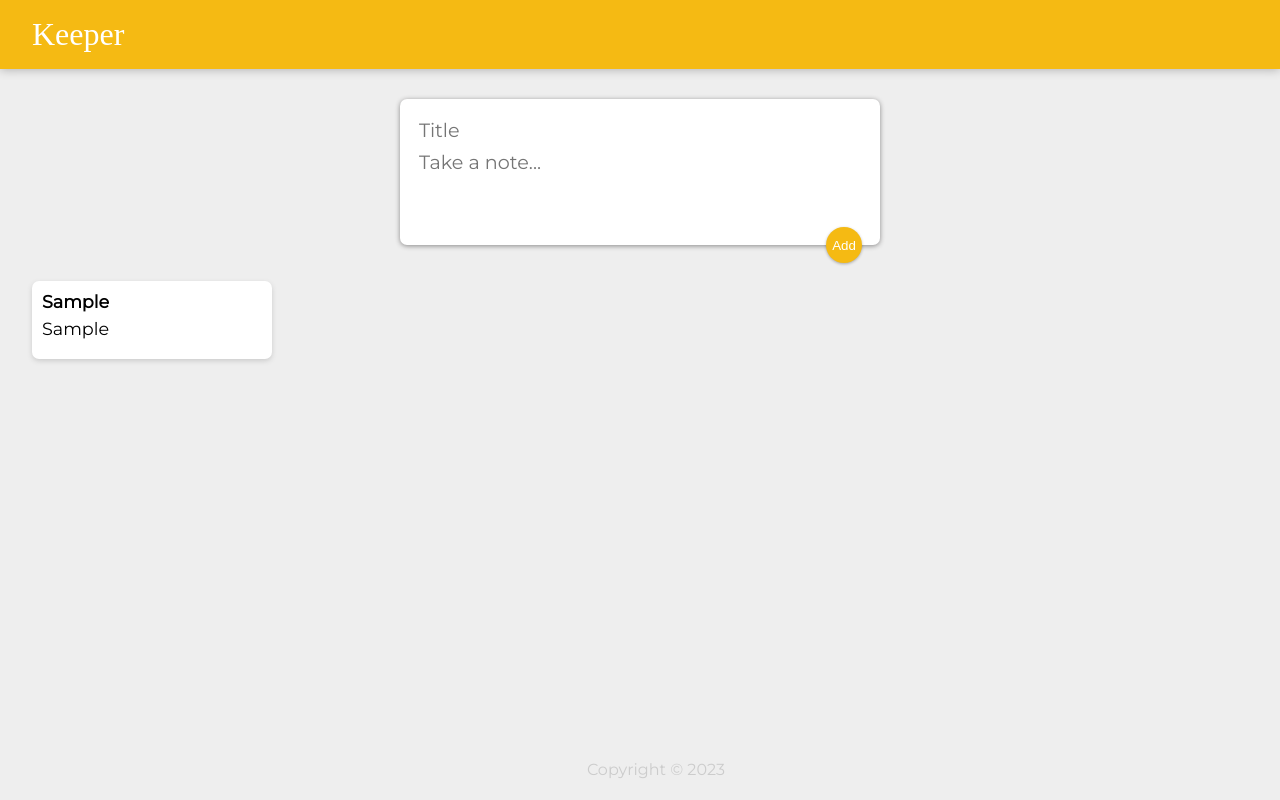
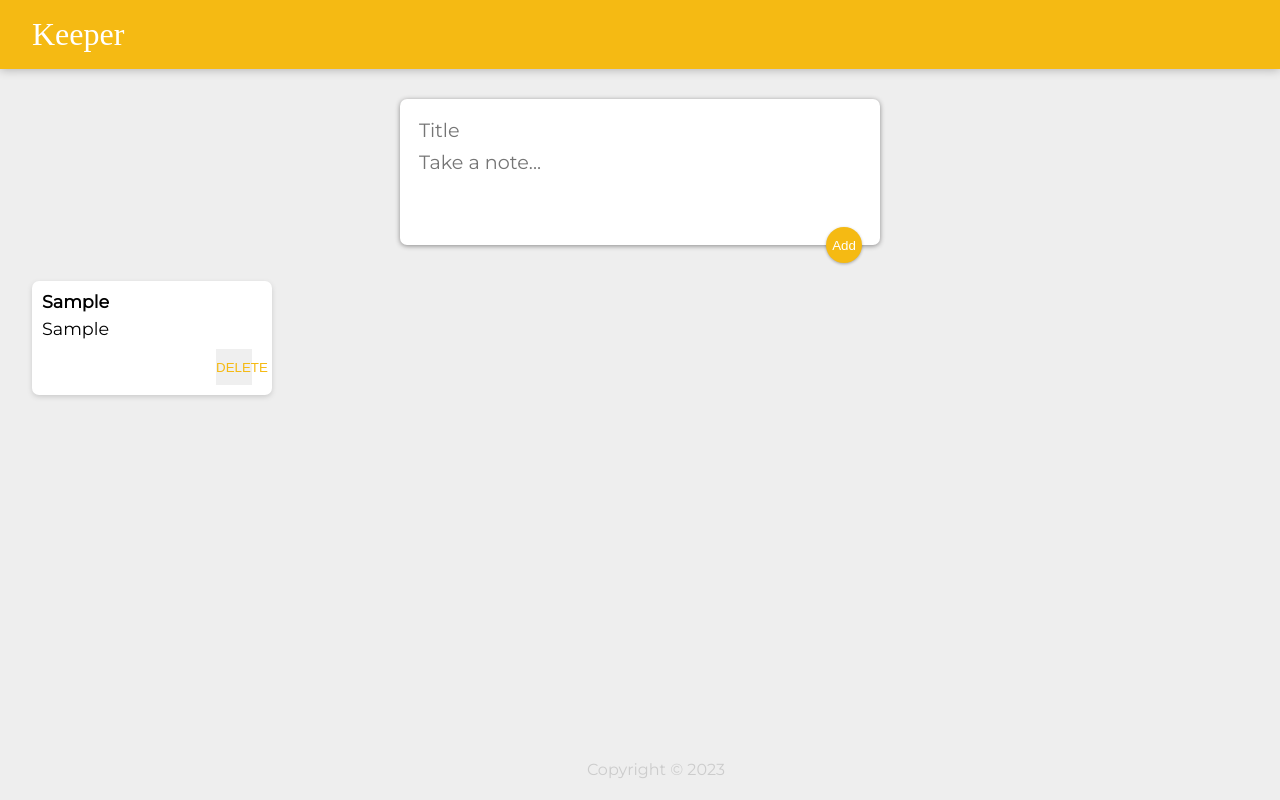
Before and after one commit to KaushalKhachane/Google-Keeper-App, a React (Create React App) app: page / in a window 1280 px wide. Both pictures are taken after typing "Sample", "Sample" into the empty fields and a click on the button "Add". Built offline with nearby package versions, Linux system fonts and the light colour scheme; a web font is replaced by a local one.

Commit message:
Adding Delete Functionality

```diff
--- a/src/components/App.jsx
+++ b/src/components/App.jsx
@@ -6,23 +6,30 @@ import notes from "../notes.js";
 import CreateArea from "./CreateArea";
 
 function App() {
-
   const [note, setNotes] = useState([]);
 
-  function addNote(newNote){
+  function addNote(newNote) {
     setNotes((prevNotes) => {
-      return [...prevNotes, newNote]
+      return [...prevNotes, newNote];
+    });
+  }
+
+  function deleteNote(id) {
+    setNotes(prevNotes => {
+      return prevNotes.filter((noteItem,index)=>{
+        return index!=id
+      })
     })
   }
 
   return (
     <div>
       <Header />
-      <CreateArea
-        onAdd={addNote}
-      />
+      <CreateArea onAdd={addNote} />
       {note.map((noteItem, index) => {
-        return <Note key={index} title={noteItem.title} content={noteItem.content} />
+        return (
+          <Note key={index}onDelete={deleteNote} id={index}  title={noteItem.title} content={noteItem.content} />
+        );
       })}
       <Footer />
     </div>
--- a/src/components/Note.jsx
+++ b/src/components/Note.jsx
@@ -1,9 +1,15 @@
 import React from "react";
 
 function Note(props){
+
+    function handleClick(){
+        props.onDelete(props.id);
+    }
+
     return <div className="note">
         <h1>{props.title}</h1>
         <p>{props.content}</p>
+        <button onClick={handleClick}>DELETE</button>
     </div>
 }
 
```
